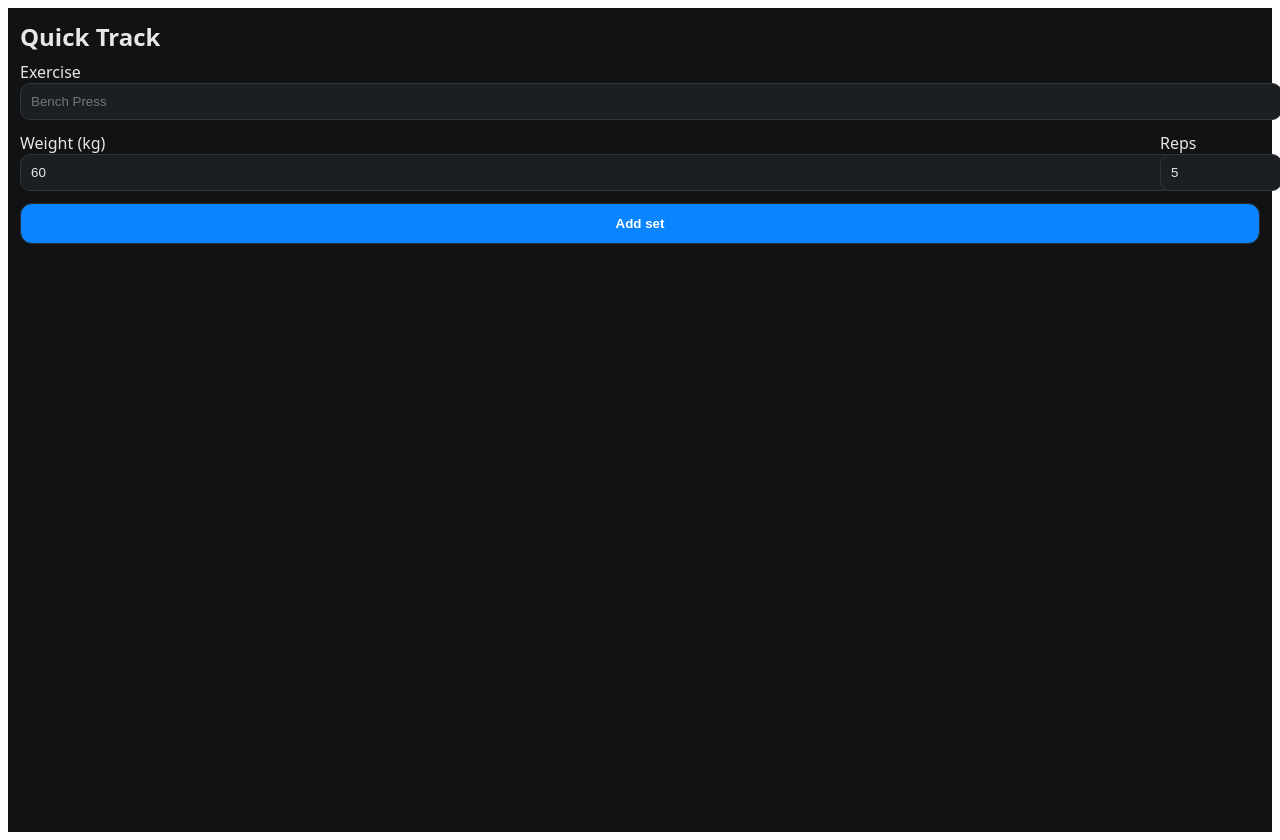
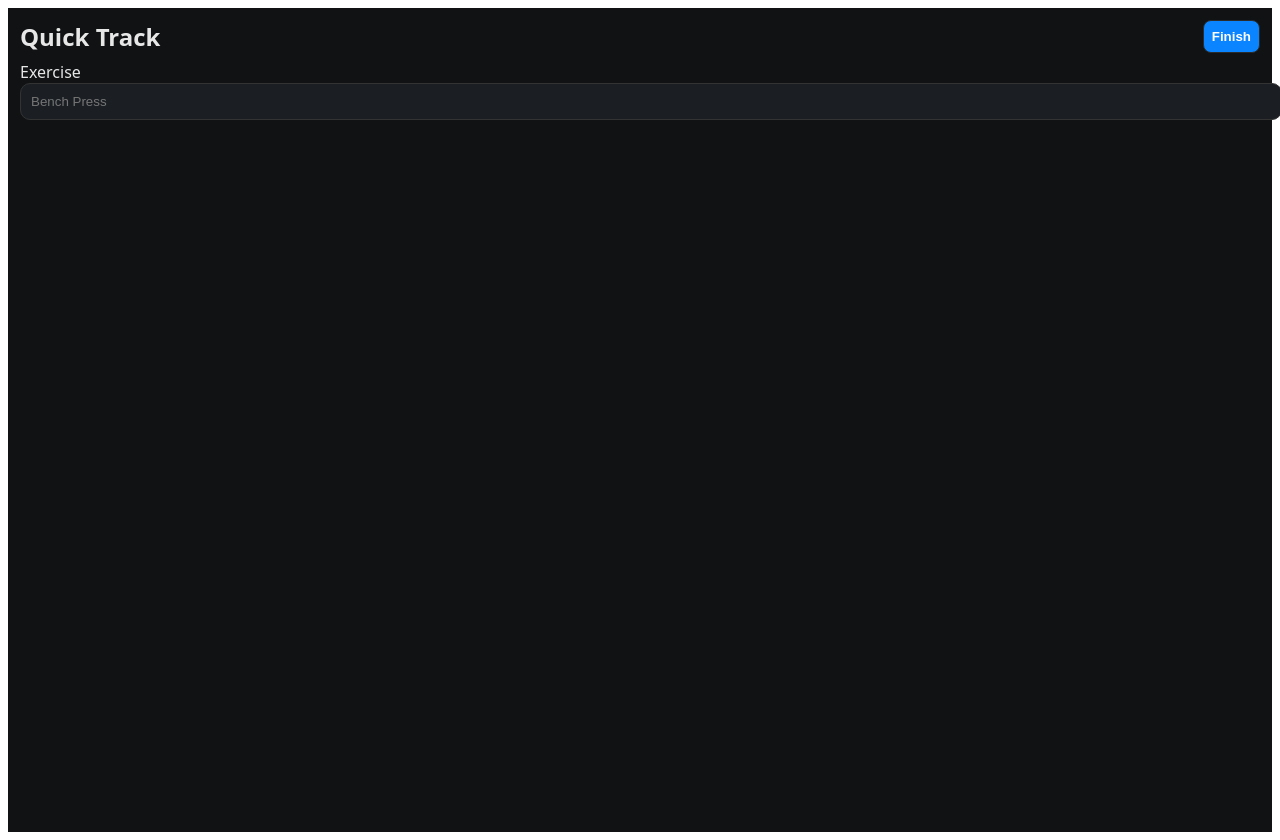
Before and after one commit to gofrolist/buddy-gym-bot, a React (Vite) app in the folder webapp/: page / in a window 1280 px wide. Built offline with nearby package versions, Linux system fonts and the light colour scheme.

Commit message:
Redesign workout tracking UI

```diff
--- a/webapp/src/App.tsx
+++ b/webapp/src/App.tsx
@@ -15,8 +15,9 @@ export default function App() {
   const { t, i18n } = useTranslation();
   const user = useMemo(() => tgUser(), []);
   const [exercise, setExercise] = useState("");
-  const [weight, setWeight] = useState("60");
-  const [reps, setReps] = useState("5");
+  const [sets, setSets] = useState<{ weight: string; reps: string; done: boolean; }[]>([
+    { weight: "20", reps: "5", done: false }
+  ]);
   const [suggestions, setSuggestions] = useState<any[]>([]);
 
   useEffect(() => {
@@ -34,12 +35,13 @@ export default function App() {
     setSuggestions(data.items || []);
   }
 
-  async function addSet() {
+  async function saveSet(index: number) {
+    const s = sets[index];
     const body = {
       tg_id: user?.id || 0,
       exercise,
-      weight_kg: parseFloat(weight),
-      reps: parseInt(reps, 10),
+      weight_kg: parseFloat(s.weight),
+      reps: parseInt(s.reps, 10),
     };
     console.log("Sending set:", body);
     const resp = await fetch("/api/v1/track/set", {
@@ -52,7 +54,7 @@ export default function App() {
     console.log("Add set response data:", data);
     if (data.ok) {
       try { window.Telegram?.WebApp?.showPopup({ title: "Saved ✅", message: t("saved") }); } catch {}
-      setExercise("");
+      setSets(prev => prev.map((p, i) => i === index ? { ...p, done: true } : p));
     } else {
       alert("Error");
     }
@@ -60,28 +62,74 @@ export default function App() {
 
   return (
     <div style={{ fontFamily: "system-ui, sans-serif", padding: 12, color: "#e7e7e7", background: "#101214", minHeight: "100vh" }}>
-      <h2 style={{ margin: 0, marginBottom: 8 }}>{t("title")}</h2>
+      <div style={{ display: "flex", justifyContent: "space-between", alignItems: "center", marginBottom: 8 }}>
+        <h2 style={{ margin: 0 }}>{t("title")}</h2>
+        <button style={finishBtn}>{t("finish")}</button>
+      </div>
+
       <label>{t("exercise")}</label>
-      <input list="exlist" value={exercise} onChange={e => { setExercise(e.target.value); queryExercises(e.target.value); }} placeholder="Bench Press" style={inp}/>
+      <input
+        list="exlist"
+        value={exercise}
+        onChange={e => { setExercise(e.target.value); queryExercises(e.target.value); }}
+        placeholder="Bench Press"
+        style={inp}
+      />
       <datalist id="exlist">
-        {suggestions.map((s) => <option key={s.id} value={s.name} />)}
+        {suggestions.map((s: any) => <option key={s.id} value={s.name} />)}
       </datalist>
 
-      <div style={{ display: "flex", gap: 8 }}>
-        <div style={{ flex: 1 }}>
-          <label>{t("weight")}</label>
-          <input value={weight} onChange={e=>setWeight(e.target.value)} style={inp} />
-        </div>
-        <div style={{ width: 100 }}>
-          <label>{t("reps")}</label>
-          <input value={reps} onChange={e=>setReps(e.target.value)} style={inp} />
-        </div>
-      </div>
+      {exercise && (
+        <>
+          <table style={{ width: "100%", borderCollapse: "collapse", marginBottom: 12 }}>
+            <thead>
+              <tr>
+                <th style={{ textAlign: "left" }}>#</th>
+                <th style={{ textAlign: "left" }}>{t("weight")}</th>
+                <th style={{ textAlign: "left" }}>{t("reps")}</th>
+                <th></th>
+              </tr>
+            </thead>
+            <tbody>
+              {sets.map((s, i) => (
+                <tr key={i}>
+                  <td style={{ paddingRight: 8 }}>{i + 1}</td>
+                  <td style={{ paddingRight: 8 }}>
+                    <input
+                      value={s.weight}
+                      disabled={s.done}
+                      onChange={e => setSets(prev => prev.map((p, idx) => idx === i ? { ...p, weight: e.target.value } : p))}
+                      style={inpSmall}
+                    />
+                  </td>
+                  <td style={{ paddingRight: 8 }}>
+                    <input
+                      value={s.reps}
+                      disabled={s.done}
+                      onChange={e => setSets(prev => prev.map((p, idx) => idx === i ? { ...p, reps: e.target.value } : p))}
+                      style={inpSmall}
+                    />
+                  </td>
+                  <td>{s.done ? "✅" : <button onClick={() => saveSet(i)} style={smallBtn}>✓</button>}</td>
+                </tr>
+              ))}
+            </tbody>
+          </table>
 
-      <button onClick={addSet} style={btn}>{t("add_set")}</button>
+          <button
+            onClick={() => setSets(prev => [...prev, { weight: prev[prev.length - 1]?.weight || "", reps: prev[prev.length - 1]?.reps || "", done: false }])}
+            style={btn}
+          >
+            {t("add_set")}
+          </button>
+        </>
+      )}
     </div>
-  )
+  );
 }
 
 const inp: React.CSSProperties = { width: "100%", padding: 10, borderRadius: 10, border: "1px solid #333", background: "#1b1f24", color: "#e7e7e7", marginBottom: 12 };
-const btn: React.CSSProperties = { width: "100%", padding: 12, borderRadius: 12, border: "1px solid #2b2b2b", background: "#0a84ff", color: "white", fontWeight: 600 };
+const inpSmall: React.CSSProperties = { width: "100%", padding: 8, borderRadius: 8, border: "1px solid #333", background: "#1b1f24", color: "#e7e7e7" };
+const btn: React.CSSProperties = { width: "100%", padding: 12, borderRadius: 12, border: "1px solid #2b2b2b", background: "#0a84ff", color: "white", fontWeight: 600, marginTop: 8 };
+const smallBtn: React.CSSProperties = { padding: 8, borderRadius: 8, border: "1px solid #2b2b2b", background: "#0a84ff", color: "white", fontWeight: 600 };
+const finishBtn: React.CSSProperties = { padding: 8, borderRadius: 8, border: "1px solid #2b2b2b", background: "#0a84ff", color: "white", fontWeight: 600 };
--- a/webapp/src/locales/en.json
+++ b/webapp/src/locales/en.json
@@ -4,5 +4,6 @@
   "weight": "Weight (kg)",
   "reps": "Reps",
   "add_set": "Add set",
-  "saved": "Set saved to BuddyGym."
+  "saved": "Set saved to BuddyGym.",
+  "finish": "Finish"
 }
--- a/webapp/src/locales/ru.json
+++ b/webapp/src/locales/ru.json
@@ -4,5 +4,6 @@
   "weight": "Вес (кг)",
   "reps": "Повторения",
   "add_set": "Добавить подход",
-  "saved": "Подход сохранён в BuddyGym."
+  "saved": "Подход сохранён в BuddyGym.",
+  "finish": "Завершить"
 }
```
